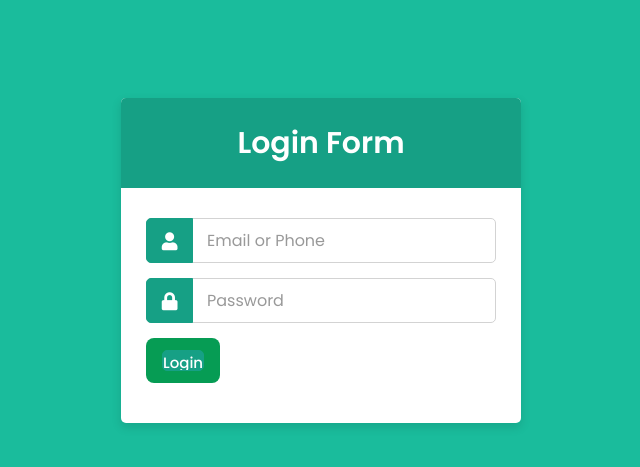
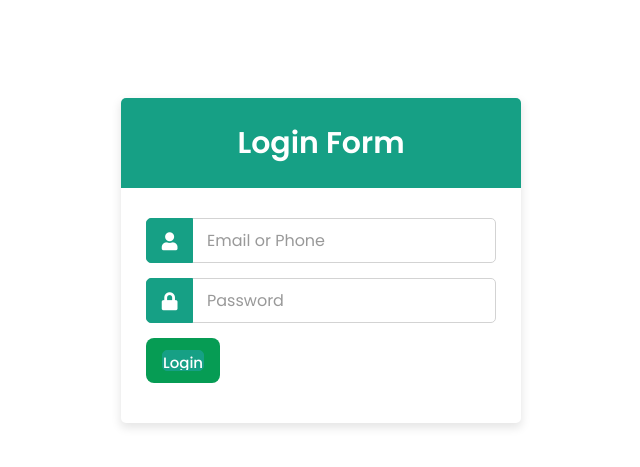
Before and after one commit to farahfuaad/FinalYearProject-SmartTrolleySystem, a PHP site: page /login.html in a window 1280 px wide. Shown: the part 72-539 px from the top of the page, without its empty margins (319-959 px from the left). Run offline with PHP 8.4, Linux system fonts and the light colour scheme.

Commit message:
edit color

```diff
--- a/loginassets/css/loginstyles.css
+++ b/loginassets/css/loginstyles.css
@@ -6,7 +6,7 @@
   font-family: 'Poppins',sans-serif;
 }
 body{
-  background: #1abc9c;
+  background: #ffffff;
   overflow: hidden;
 }
 ::selection{
```
